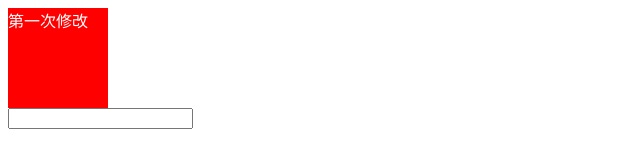
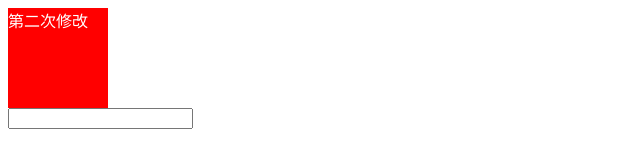
Before and after one commit to wflovegh/first-demo, a plain HTML site: page index.html in a window 1280 px wide. Shown: the full height of the page, 0-640 px from the left. Drawn offline with Linux system fonts and the light colour scheme.

Commit message:
第二次修改

```diff
--- a/index.html
+++ b/index.html
@@ -18,7 +18,7 @@
 	</style>
 </head>
 <body>
-	<div class="div1" id="div1">第一次修改</div>
+	<div class="div1" id="div1">第二次修改</div>
 	<div class="div2"></div>
 	<input type="text" id="ipt" value="">
 </body>
```
